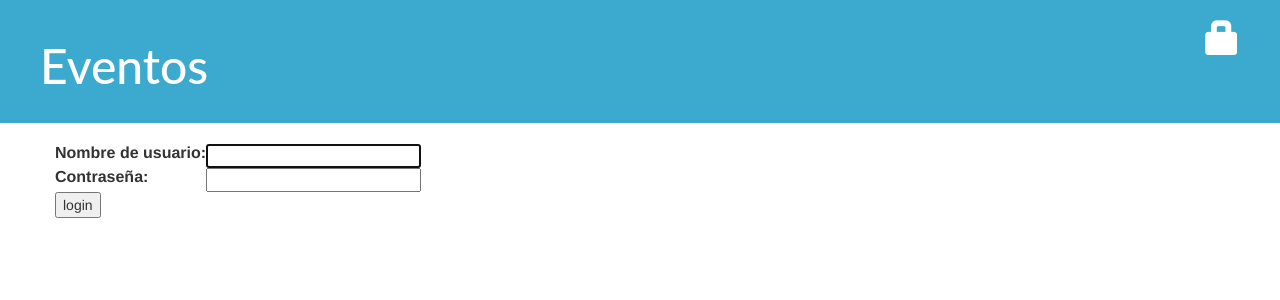
After one commit to yjc1984/WebEventos_Uniandes, a Django app: page /accounts/login/ in a window 1280 px wide. The commit adds this page. Shown: the top 300 px of the page. Run offline with Django 3.2, Linux system fonts and the light colour scheme; some libraries are stand-ins or nearby versions.

Commit message:
Se adiciona la funcionalidad de login

```diff
--- a/eventos/templates/eventos/base.html
+++ b/eventos/templates/eventos/base.html
@@ -9,9 +9,17 @@
   </head>
   <body>
       <div class="page-header">
-         <a href="{% url 'evento_nuevo' %}" class="top-menu"><span class="glyphicon glyphicon-plus"></span></a>
+
+        {% if user.is_authenticated %}
+            <a href="{% url 'evento_nuevo' %}" class="top-menu"><span class="glyphicon glyphicon-plus"></span></a>
+            <p class="top-menu">Hola {{ user.username }} <small>(<a href="{% url 'logout' %}">Log out</a>)</small></p>
+        {% else %}
+            <a href="{% url 'login' %}" class="top-menu"><span class="glyphicon glyphicon-lock"></span></a>
+        {% endif %}
+
          <h1><a href="/">Eventos</a></h1>
      </div>
+
       <div class="content container">
           <div class="row">
               <div class="col-md-8">
--- a/eventos/templates/eventos/detalle_evento.html
+++ b/eventos/templates/eventos/detalle_evento.html
@@ -2,7 +2,10 @@
 
 {% block content %}
     <div class="evento">
+      <div class="date">
         <a class="btn btn-default" href="{% url 'editar_evento' pk=evento.pk %}"><span class="glyphicon glyphicon-pencil"></span></a>
+        <a class="btn btn-default" href="{% url 'eliminar_evento' pk=evento.pk %}"><span class="glyphicon glyphicon-remove"></span></a>
+      </div>
 
       <h1>{{ evento.nombre}}</h1>
       <p> Fecha de creación: {{ evento.fecha_creacion }}</p>
--- /dev/null
+++ b/eventos/templates/registration/login.html
@@ -0,0 +1,24 @@
+{% extends "eventos/base.html" %}
+
+{% block content %}
+    {% if form.errors %}
+        <p>Su email y password no coinciden. Intente de nuevo.</p>
+    {% endif %}
+
+    <form method="post" action="{% url 'login' %}">
+    {% csrf_token %}
+        <table>
+        <tr>
+            <td>{{ form.username.label_tag }}</td>
+            <td>{{ form.username }}</td>
+        </tr>
+        <tr>
+            <td>{{ form.password.label_tag }}</td>
+            <td>{{ form.password }}</td>
+        </tr>
+        </table>
+
+        <input type="submit" value="login" />
+        <input type="hidden" name="next" value="{{ next }}" />
+    </form>
+{% endblock %}
--- a/eventos/urls.py
+++ b/eventos/urls.py
@@ -1,11 +1,13 @@
 from django.contrib import admin
 from django.conf.urls import include, url
 from django.urls import path
+
 from . import views
 
 urlpatterns = [
         url(r'^$', views.lista_eventos),
         url(r'^evento/(?P<pk>[0-9]+)/$', views.detalle_evento, name='detalle_evento'),
         url(r'^evento/nuevo/$', views.evento_nuevo, name='evento_nuevo'),
-        url(r'^evento/(?P<pk>[0-9]+)/edit/$', views.editar_evento, name='editar_evento'),
+        url(r'^evento/(?P<pk>[0-9]+)/editar/$', views.editar_evento, name='editar_evento'),
+        url(r'^evento/(?P<pk>\d+)/eliminar/$', views.eliminar_evento, name='eliminar_evento'),
     ]
--- a/webeventos/settings.py
+++ b/webeventos/settings.py
@@ -114,6 +114,7 @@ USE_L10N = True
 
 USE_TZ = True
 
+LOGIN_REDIRECT_URL = '/'
 
 # Static files (CSS, JavaScript, Images)
 # https://docs.djangoproject.com/en/2.0/howto/static-files/
--- a/webeventos/urls.py
+++ b/webeventos/urls.py
@@ -16,8 +16,11 @@ Including another URLconf
 from django.contrib import admin
 from django.conf.urls import include, url
 from django.urls import path
+from django.contrib.auth import views
 
 urlpatterns = [
     path('admin/', admin.site.urls),
+    url(r'^accounts/login/$', views.login, name='login'),
+    url(r'^accounts/logout/$', views.logout, name='logout', kwargs={'next_page': '/'}),
     url(r'', include('eventos.urls')),
 ]
```
Also changed, not shown: eventos/views.py (+11 -0 lines). Lines whose indentation alone changed are shown as unchanged.
